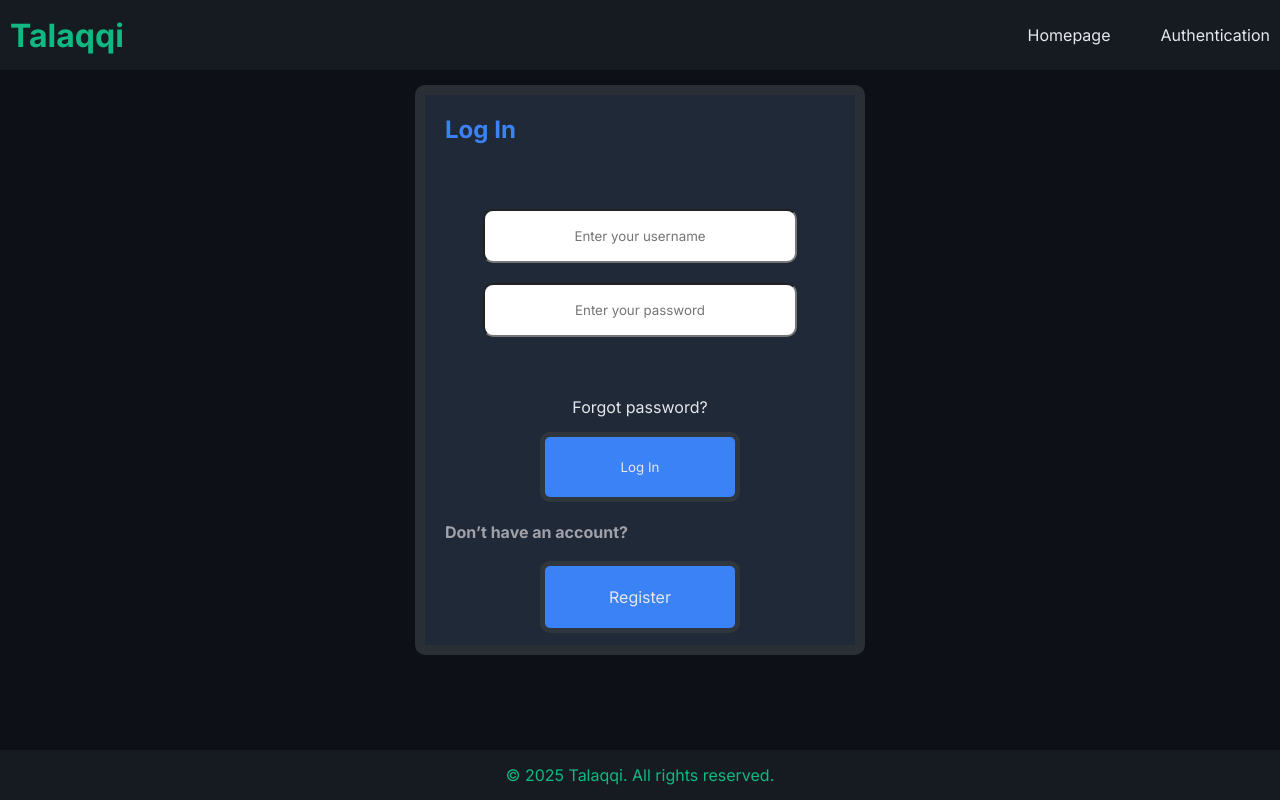
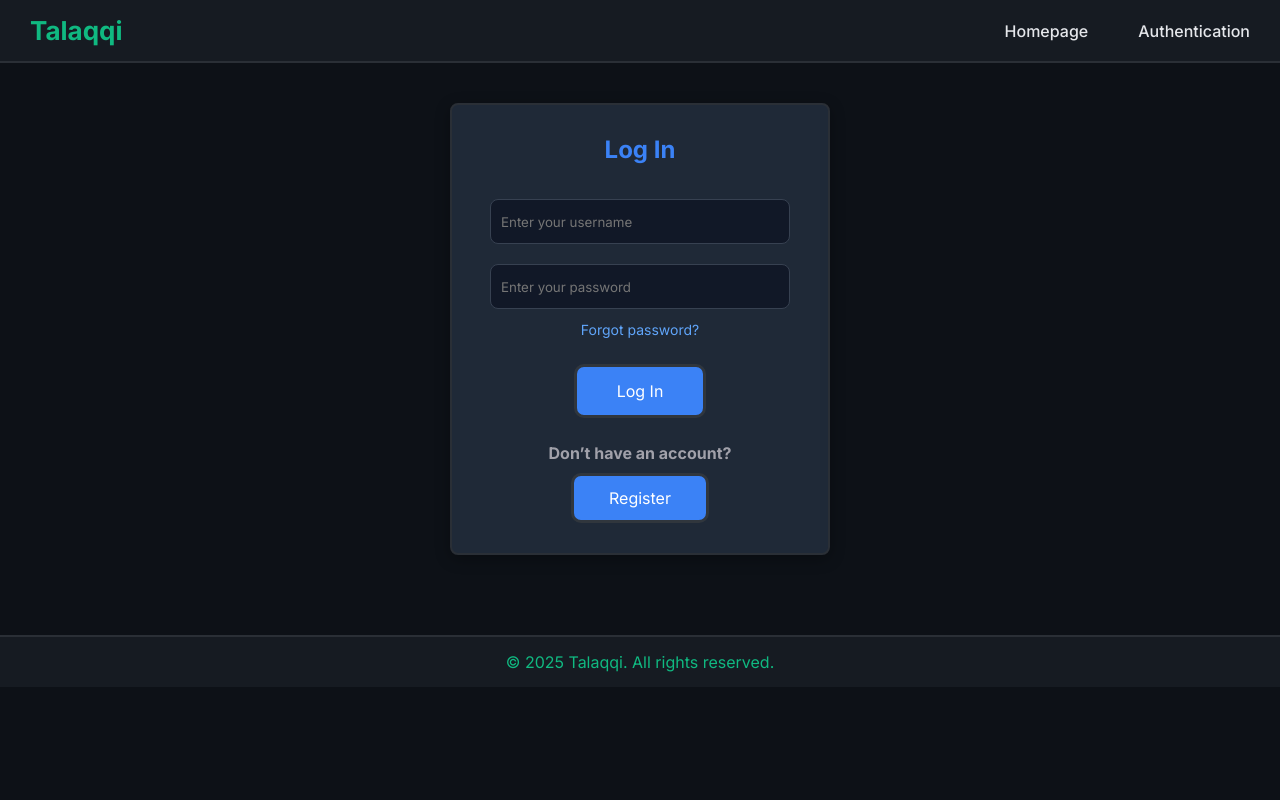
Before and after one commit to Fahad1110136/Talaqqi, a plain HTML site: page Frontend/authentication.html in a window 1280 px wide. Drawn offline with Linux system fonts and the light colour scheme.

Commit message:
Update authentication.css

```diff
--- a/Frontend/authentication.css
+++ b/Frontend/authentication.css
@@ -3,8 +3,8 @@
 * {
     margin: 0;
     padding: 0;
+    box-sizing: border-box;
     font-family: 'Inter', sans-serif;
-    /* background-color: #0D1117; */
 }
 
 body {
@@ -14,167 +14,264 @@ body {
     flex-direction: column;
 }
 
+/* HEADER */
 .header {
     background-color: #161B22;
     display: flex;
     justify-content: space-between;
     align-items: center;
-    padding: 10px;
-    height: 50px;
+    padding: 12px 20px;
     position: sticky;
     top: 0;
+    z-index: 10;
+    border-bottom: 2px solid #2A2F36;
 }
 
 .header h1 {
     color: #10B981;
+    font-size: 26px;
 }
 
 .header .nav {
     display: flex;
-    justify-content: center;
-    align-items: center;
-    gap: 50px;
+    gap: 30px;
 }
 
 .header .nav a {
     text-decoration: none;
     color: #E5E7EB;
+    font-weight: 500;
 }
 
 .header .nav a:hover {
-    color: #10B981
+    color: #10B981;
 }
 
+/* MAIN SECTION */
 .main {
     display: flex;
     justify-content: center;
     align-items: center;
+    padding: 40px 0;
 }
 
-.main .card {
-    margin: 15px;
-    padding: 15px;
+.card {
     background-color: #1F2937;
-    border: 10px solid #2A2F36;
-    border-radius: 10px;
+    border: 1px solid #2A2F36;
+    border-radius: 12px;
     width: 400px;
-    height: 520px;
+    padding: 30px 20px;
+    text-align: center;
 }
 
-.main .card h2 {
+.card h2 {
     color: #3B82F6;
-    padding: 5px;
+    margin-bottom: 20px;
 }
 
-/* .main .card form {
+.formCon form {
+    display: flex;
+    flex-direction: column;
+    align-items: center;
+}
+
+.formCon form input {
+    width: 100%;
+    max-width: 300px;
+    height: 45px;
+    border-radius: 8px;
+    margin: 10px 0;
+    padding: 10px;
+    background-color: #111827;
+    border: 1px solid #374151;
+    color: #E5E7EB;
+}
+
+.formCon form input:focus {
+    outline: none;
+    border-color: #3B82F6;
+}
+
+.fPass a {
+    text-decoration: none;
+    color: #60A5FA;
+    font-size: 14px;
+}
+
+.fPass a:hover {
+    text-decoration: underline;
+}
+
+.loginBtn {
+    margin: 25px 0;
+}
+
+.loginBtn button {
+    background-color: #3B82F6;
+    color: white;
+    border: 3px solid #30363D;
+    padding: 14px 40px;
+    font-size: 16px;
+    cursor: pointer;
+    border-radius: 10px;
+    transition: 0.3s ease;
+}
+
+.loginBtn button:hover {
+    background-color: #60A5FA;
+    transform: translateY(-4px);
+}
+
+/* REGISTER SECTION */
+.reg h4 {
+    color: #A1A1AA;
+    margin-bottom: 10px;
+}
+
+.regBtn {
+    display: flex;
+    justify-content: center;
+}
+
+.regBtn a {
+    background-color: #3B82F6;
+    color: white;
+    text-decoration: none;
+    padding: 12px 35px;
+    border-radius: 10px;
+    border: 3px solid #30363D;
+    transition: 0.3s ease;
+}
+
+.regBtn a:hover {
+    background-color: #60A5FA;
+    transform: translateY(-4px);
+}
+
+/* FOOTER */
+.footer {
+    margin-top: auto;
+    background-color: #161B22;
+    color: #10B981;
+    text-align: center;
+    padding: 15px;
+    border-top: 2px solid #2A2F36;
+}
+.error {
+    color: #EF4444;
+    font-size: 14px;
+    margin-top: -5px;
+    margin-bottom: 5px;
+    display: block;
+}
+/* GENERAL STYLE */
+body {
+    margin: 0;
+    font-family: Arial, sans-serif;
+    background-color: #0D1117;   /* reverted to original */
+    color: #E5E7EB;              /* readable text color */
+}
+
+/* HEADER */
+.header {
+    background-color: #161B22;   /* original header color */
+    color: #10B981;
+    padding: 15px 30px;
+    display: flex;
+    justify-content: space-between;
+    align-items: center;
+}
+
+.header h1 {
+    margin: 0;
+}
+
+.nav a {
+    margin-left: 20px;
+    text-decoration: none;
+    color: #E5E7EB;
+    font-weight: 500;
+}
+
+.nav a:hover {
+    color: #10B981;
+}
+
+/* MAIN AREA */
+.main {
     display: flex;
     justify-content: center;
     align-items: center;
-} */
-
-.main .card .fPass {
-    display: flex;
-    justify-content: center;
-    align-items: center;
+    padding: 40px 0;
 }
 
-.main .card .fPass a {
-    text-decoration: none;
+/* CARD */
+.card {
+    background: #1F2937;                 /* restored dark card color */
+    width: 380px;
+    padding: 30px 25px;
+    border-radius: 8px;
+    border: 2px solid #2A2F36;           /* slight border like before */
+    box-shadow: 0px 4px 15px rgba(0,0,0,0.3);
+}
+
+.card h2 {
+    text-align: center;
+    margin-bottom: 25px;
+    color: #3B82F6;                      /* blue accent like before */
+}
+
+/* FORM */
+.formCon {
+    display: flex;
+    flex-direction: column;
+}
+
+.field {
+    margin-bottom: 18px;
+}
+
+.field label {
+    display: block;
+    margin-bottom: 6px;
+    font-weight: bold;
     color: #E5E7EB;
 }
 
-.main .card .formCon {
-    display: flex;
-    justify-content: center;
-    align-items: center;
+.field input {
+    width: 100%;
+    padding: 12px;
+    border-radius: 5px;
+    border: 1px solid #30363D;
+    background-color: #0D1117;
+    color: #E5E7EB;
+    font-size: 14px;
 }
 
-.main .card .formCon form {
-    padding: 50px;
+/* BUTTON */
+.submitBtn {
+    width: 100%;
+    padding: 12px;
+    background-color: #3B82F6;          /* previous button color */
+    border: 2px solid #30363D;
+    border-radius: 8px;
+    color: #E5E7EB;
+    font-size: 16px;
+    cursor: pointer;
+    margin-top: 10px;
+    transition: 0.3s ease;
 }
 
-.main .card .formCon form input {
-    /* display: block; */
-    width: 300px;
-    height: 40px;
-    border-radius: 10px;
-    margin: 10px 0;
-    padding: 5px;
-    text-align: center;
+.submitBtn:hover {
+    background-color: #60A5FA;
+    transform: translateY(-4px);
 }
 
-.main .card .loginBtn {
-    display: flex;
-    justify-content: center;
-    align-items: center;
-    height: 100px;
-    /* width: 50px;
-    height: 50px; */
+/* FOOTER */
+.footer {
+    text-align: center;
+    padding: 15px 0;
+    background-color: #161B22;
+    color: #10B981;
+    margin-top: 40px;
 }
-
-.main .card .loginBtn button {
-    background-color: #3B82F6;
-    text-decoration: none;
-    color: #E5E7EB;
-    width: 200px;
-    height: 70px;
-    display: flex;
-    justify-content: center;
-    align-items: center;
-    margin: 50px;
-    border-radius: 10px;
-    border: 5px solid #30363D;
-    transition: transform 0.3s ease;
-    cursor: pointer;
-    /* display: block; */
-}
-
-.main .loginBtn button:hover {
-    background-color: #60A5FA;
-    transform: translateY(-5px);
-}
-
-.main .card .reg h4 {
-    color: #A1A1AA;
-    padding: 5px;
-}
-
-.main .card .reg .regBtn {
-    display: flex;
-    justify-content: center;
-    align-items: center;
-    height: 100px;
-    /* width: 50px;
-    height: 50px; */
-}
-
-.main .card .reg .regBtn a {
-    background-color: #3B82F6;
-    text-decoration: none;
-    color: #E5E7EB;
-    width: 190px;
-    height: 62px;
-    display: flex;
-    justify-content: center;
-    align-items: center;
-    margin: 50px;
-    border-radius: 10px;
-    border: 5px solid #30363D;
-    transition: transform 0.3s ease;
-    /* display: block; */
-}
-
-.main .card .reg .regBtn a:hover {
-    background-color: #60A5FA;
-    transform: translateY(-5px);
-}
-
-.footer {
-    color: #10B981;
-    display: flex;
-    justify-content: center;
-    align-items: center;
-    background-color: #161B22;
-    height: 50px;
-    margin-top: auto;
-}
```
